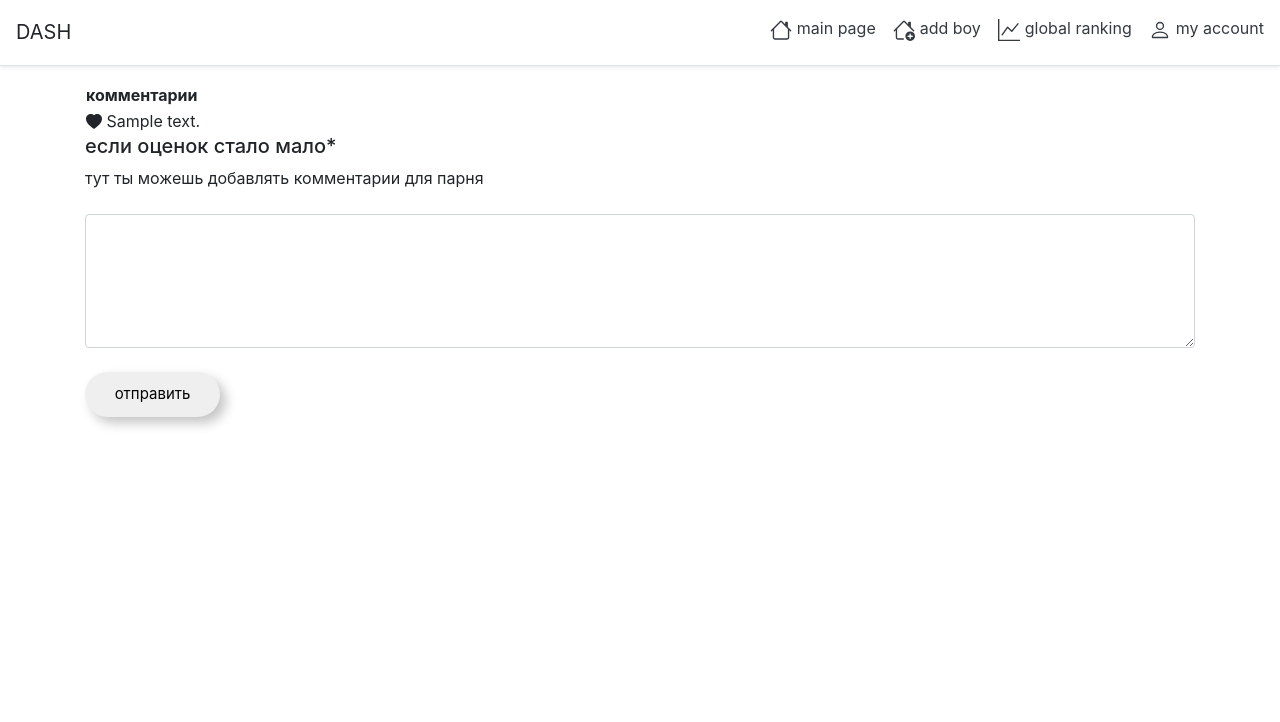
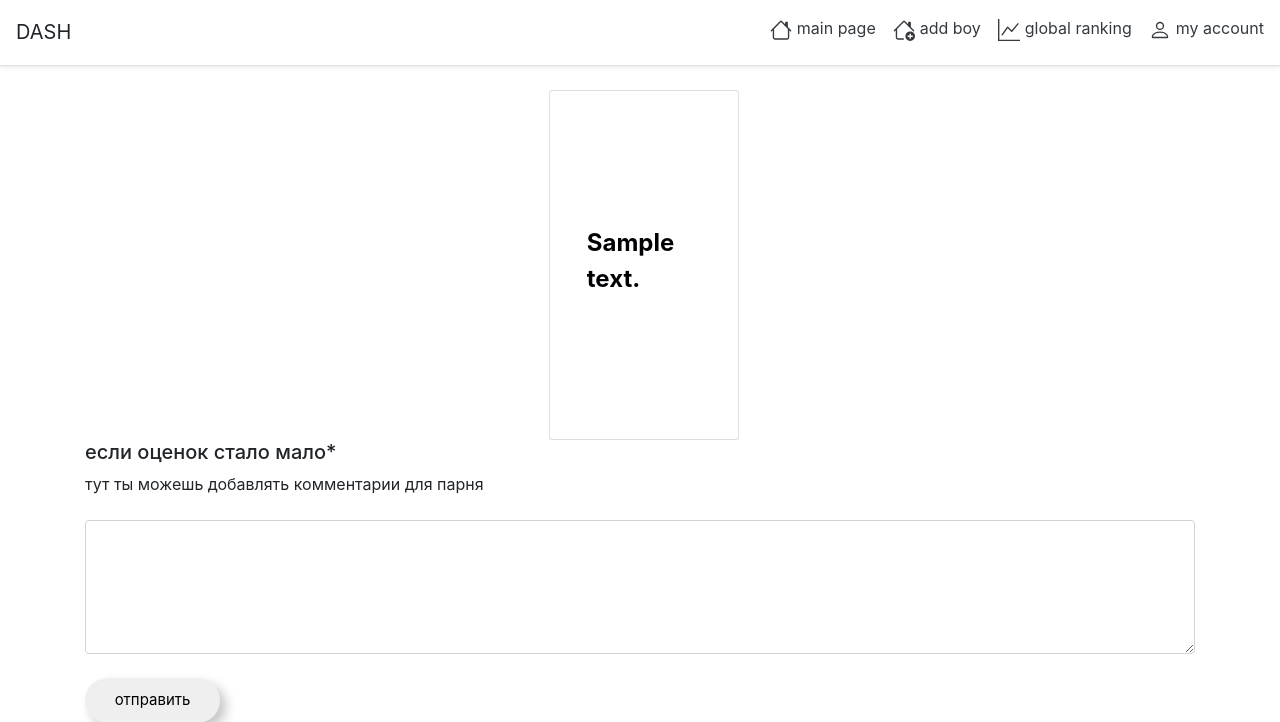
Before and after one commit to sasaafanaseva/DASHproject, a Django app: template dashweb/taskmanager/main/templates/main/comments.html in a window 1280 px wide. Shown: the top 722 px of the page. Run offline with Django 4.2, Linux system fonts and the light colour scheme; the template is opened without the code that fills it: values that come from a table or form of the project are taken from there, others are empty; tables that the repository leaves empty hold one stand-in row (values such as "Sample post").

Commit message:
Update comments.html

```diff
--- a/dashweb/taskmanager/main/templates/main/comments.html
+++ b/dashweb/taskmanager/main/templates/main/comments.html
@@ -2,23 +2,20 @@
 
 {% block content %}
 
-<table id="myTable">
-        <tr>
-            <th>комментарии</th>
-        </tr>
-        {% if reviews %}
-            {% for el in reviews %}
-                <tr>
-                    <td>
-                        <svg xmlns="http://www.w3.org/2000/svg" width="16" height="16" fill="currentColor" class="bi bi-heart-fill" viewBox="0 0 16 16">
-                            <path fill-rule="evenodd" d="M8 1.314C12.438-3.248 23.534 4.735 8 15-7.534 4.736 3.562-3.248 8 1.314z"/>
-                        </svg>
-                        {{ el.text }}
-                    </td>
-                </tr>
-            {% endfor %}
-        {% endif %}
-</table>
+{% if reviews %}
+<div class="row justify-content-center">
+    {% for el in reviews %}
+                    <div class="alert-warning mt-2 ml-2">
+                        <div class="card">
+                            <div class="card-details">
+                                <p class="text-title mt-2 ml-2">{{ el.text }}</p>
+                            </div>
+                        </div>
+                    </div>
+    {% endfor %}
+</div>
+{% endif %}
+
 
 <section class="comments">
     <h5>если оценок стало мало*</h5>
```
